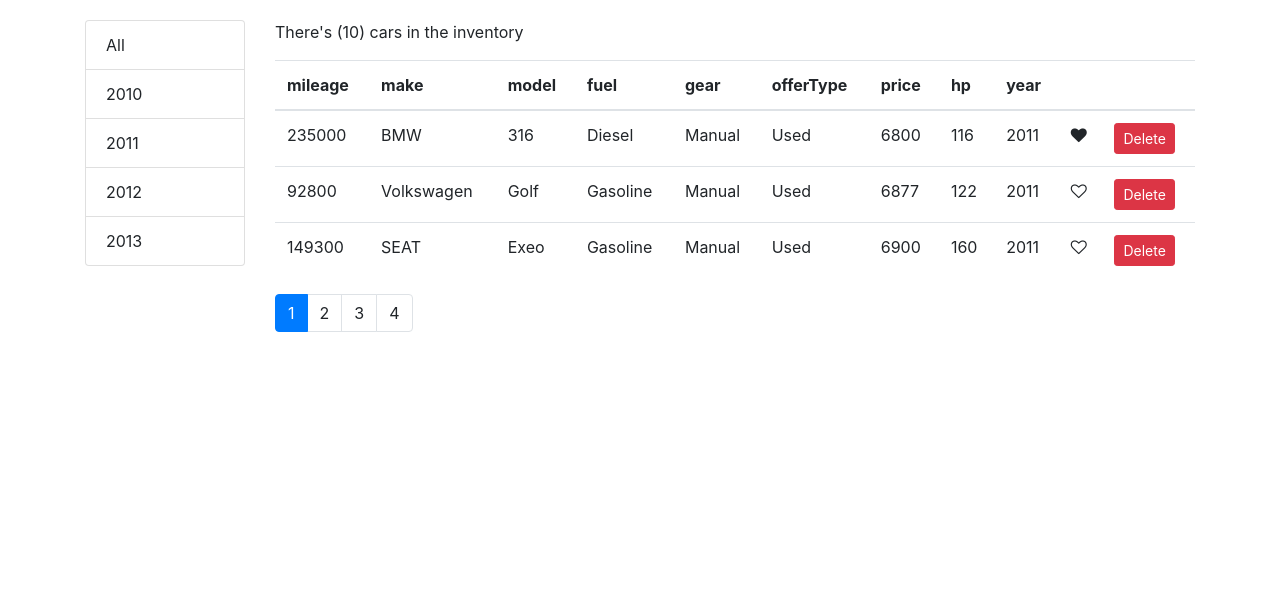
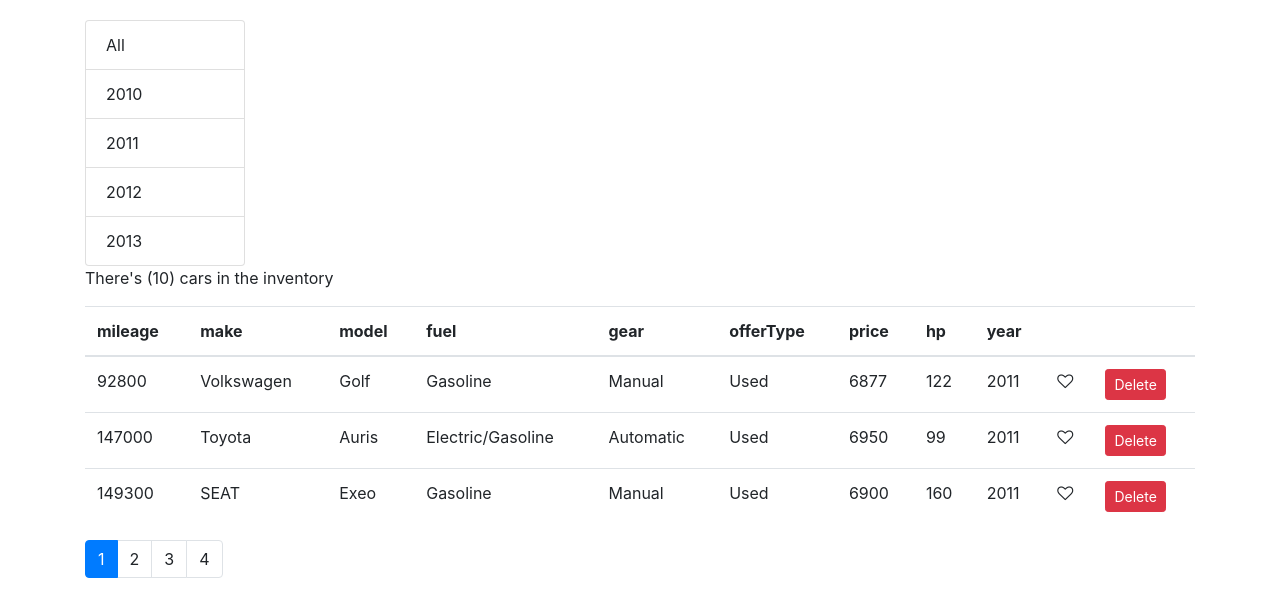
Before and after one commit to eli-cohen-jb/carnuseum, a React (Create React App) app: page / in a window 1280 px wide. Shown: the top 616 px of the page. Built offline with nearby package versions, Linux system fonts and the light colour scheme.

Commit message:
sorting step 1

```diff
--- a/src/components/cars.jsx
+++ b/src/components/cars.jsx
@@ -5,6 +5,7 @@ import ListGroup from "./common/listGroup";
 import Pagination from "./common/pagination";
 import { getCars, getYears } from "../services/fakeCarsService";
 import { paginate } from "../utils/paginate";
+import _ from "lodash";
 
 class Cars extends Component {
   state = {
@@ -16,7 +17,7 @@ class Cars extends Component {
   componentDidMount() {
     this.setState({
       cars_lst: getCars(),
-      years: [{'name':'All'}, ...getYears()],
+      years: [{'id':'', 'name':'All'}, ...getYears()],
     });
   }
   handleDelete = (car) => {
@@ -42,6 +43,10 @@ class Cars extends Component {
     this.setState({ selectedYear: year, currentPage: 1 });
   };
 
+  handleSort = (column) => {
+    console.log(column)
+  };
+
   render() {
     const count = this.state.cars_lst.length;
 
@@ -53,8 +58,10 @@ class Cars extends Component {
       ? cars_lst.filter((c) => c.year === selectedYear.id)
       : cars_lst;
 
+    const sorted = _.orderBy(filterd, ['make'], ['desc'])
+
     // const cars = paginate(pageSize, currentPage, cars_lst);
-    const cars = paginate(filterd,  this.state.currentPage, this.state.pageSize)
+    const cars = paginate(sorted,  this.state.currentPage, this.state.pageSize)
 
     return (
       <div className="row">
@@ -67,7 +74,7 @@ class Cars extends Component {
         </div>
         <div className="col">
           <p>There's ({count}) cars in the inventory</p>
-          <CarsTable cars={cars} onDelete={this.handleDelete} onLike={this.handleLike}></CarsTable>
+          <CarsTable cars={cars} onDelete={this.handleDelete} onLike={this.handleLike} onSort={this.handleSort}></CarsTable>
           <Pagination
             itemCount={filterd.length}
             pageSize={pageSize}
--- a/src/components/carsTable.jsx
+++ b/src/components/carsTable.jsx
@@ -2,20 +2,20 @@ import React, { Component } from 'react';
 import Like from './common/like';
 
 const CarsTable = (props) => {
-    const {cars, onDelete, onLike} = props
+    const {cars, onDelete, onLike, onSort} = props
 
     return ( <table className="table">
     <thead>
       <tr>
-        <th>mileage</th>
-        <th>make</th>
-        <th>model</th>
-        <th>fuel</th>
-        <th>gear</th>
-        <th>offerType</th>
-        <th>price</th>
-        <th>hp</th>
-        <th>year</th>
+        <th onClick={()=> onSort('mileage')}>mileage</th>
+        <th onClick={()=> onSort('make')}>make</th>
+        <th onClick={()=> onSort('model')}>model</th>
+        <th onClick={()=> onSort('fuel')}>fuel</th>
+        <th onClick={()=> onSort('gear')}>gear</th>
+        <th onClick={()=> onSort('offerType')}>offerType</th>
+        <th onClick={()=> onSort('price')}>price</th>
+        <th onClick={()=> onSort('hp')}>hp</th>
+        <th onClick={()=> onSort('year')}>year</th>
         <th></th>
         <th></th>
       </tr>
```
